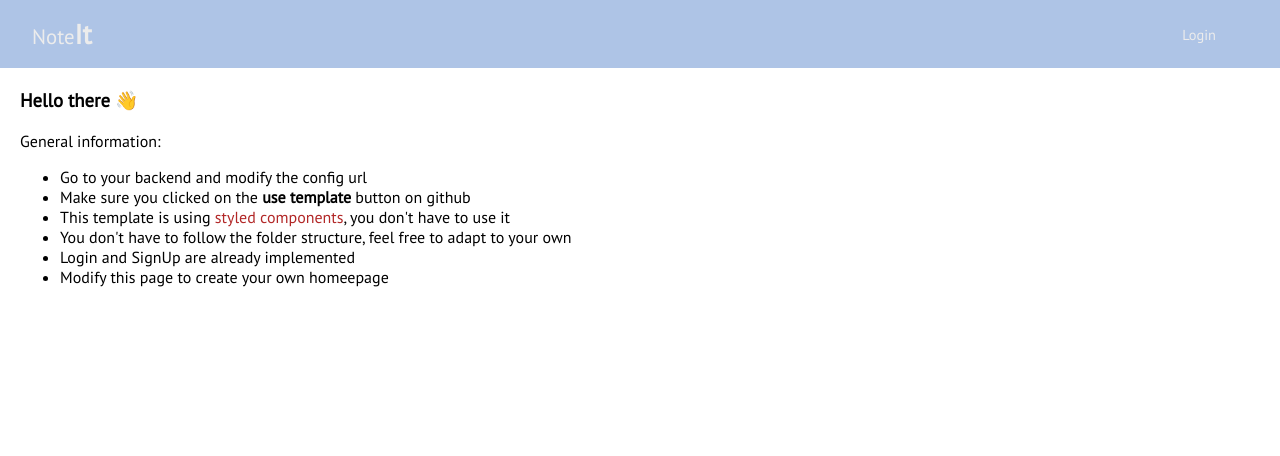
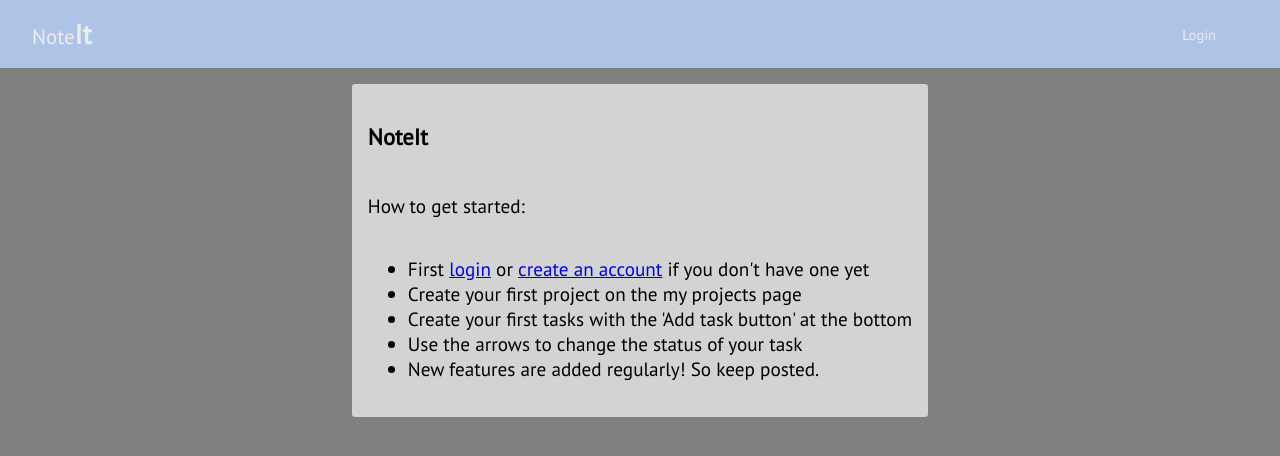
Before and after one commit to DefKirch/NoteIt-frontend, a React (Create React App) app: page / in a window 1280 px wide. Shown: the top 456 px of the page. Built offline with nearby package versions, Linux system fonts and the light colour scheme; no server answers.

Commit message:
Added project settings window

```diff
--- a/src/components/NewProjectForm/index.jsx
+++ b/src/components/NewProjectForm/index.jsx
@@ -3,6 +3,7 @@ import { useNavigate } from "react-router-dom";
 import { useState } from "react";
 import { useDispatch } from "react-redux";
 import { createNewProject } from "../../store/project/thunks";
+
 const NewProjectForm = () => {
   const dispatch = useDispatch();
   const navigate = useNavigate();
@@ -19,6 +20,7 @@ const NewProjectForm = () => {
     <Container>
       <NewProjectContainer>
         <form onSubmit={handleSubmit}>
+          <div>
             <label>
               Project Name
               <input
@@ -35,6 +37,7 @@ const NewProjectForm = () => {
                 onChange={(e) => setPDesc(e.target.value)}
               />
             </label>
+          </div>
           <div style={{ display: "flex", justifyContent: "space-around" }}>
             <button
               className="Submit-Button"
@@ -53,7 +56,7 @@ const NewProjectForm = () => {
 
 const NewProjectContainer = styled.div`
   display: flex;
-  background-color: gray;
+  background-color: #aec4e6;
   width: 25rem;
   height: 15rem;
   padding: 2rem;
@@ -64,6 +67,7 @@ const NewProjectContainer = styled.div`
     width: inherit;
     display: flex;
     flex-direction: column;
+    justify-content: space-between;
   }
   & label {
     display: flex;
--- /dev/null
+++ b/src/components/ProjectSettings/index.jsx
@@ -0,0 +1,120 @@
+import styled from "styled-components";
+import { IoCloseOutline, IoRemoveCircleOutline } from "react-icons/io5";
+import { useSelector } from "react-redux";
+import { selectMe } from "../../store/project/selectors";
+const ProjectSettings = ({ Project, setSettingsIsOpen }) => {
+  const User = useSelector(selectMe);
+  return (
+    <Container>
+      <h3>{Project.name}</h3>
+      <button className="X-Button" onClick={() => setSettingsIsOpen(false)}>
+        <IoCloseOutline />
+      </button>
+      <p>{Project.description}</p>
+      <p>More settings coming</p>
+      <div className="Users-Div">
+        <p>Collaborators:</p>
+
+        {Project.users.map((user) => {
+          return (
+            <p className="User-Row">
+              <li style={{ display: "flex", alignItems: "center" }}>
+                <img
+                  src={user.profilePicture}
+                  className="avatar"
+                  style={{ marginRight: "0.5rem" }}
+                />
+                <li key={user.id}>
+                  {user.name} - {user.email}
+                </li>
+              </li>
+              {user.name !== User.name ? (
+                <button className="Remove-Button">
+                  <IoRemoveCircleOutline />
+                </button>
+              ) : (
+                ""
+              )}
+            </p>
+          );
+        })}
+        <p>Add user</p>
+        <button
+          className="Close-Button"
+          onClick={() => setSettingsIsOpen(false)}
+        >
+          Close
+        </button>
+      </div>
+    </Container>
+  );
+};
+
+const Container = styled.div`
+  padding: 0 2rem 2rem 2rem;
+  position: absolute;
+  top: 25%;
+  right: 35%;
+  //   -webkit-transform: translate(-35%, -50%);
+  //   transform: translate(-35%, -50%);
+  background-color: white;
+  box-shadow: 0 0 0 0.1rem rgba(0, 0, 0, 0.1);
+  border-radius: 0.2rem;
+  width: 30rem;
+  height: auto;
+  z-index: 100;
+  & .Users-Div {
+    // background-color: grey;
+  }
+
+  & .Users-Div li {
+    list-style-type: none;
+  }
+  & .Top-Row {
+  }
+  & .X-Button {
+    position: absolute;
+    top: 0;
+    right: 0;
+    background-color: inherit;
+    border: none;
+    font-size: 1.2rem;
+    -webkit-transition: all 0.25s ease;
+  }
+  & .X-Button:hover {
+    color: white;
+    cursor: pointer;
+    background-color: lightgray;
+    border-radius: 0.2rem;
+  }
+  & .User-Row {
+    display: flex;
+    justify-content: space-between;
+    align-items: center;
+  }
+  & .Remove-Button {
+    background-color: inherit;
+    border: none;
+    font-size: 1.2rem;
+    -webkit-transition: all 0.25s ease;
+  }
+  & .Remove-Button:hover {
+    cursor: pointer;
+  }
+  & .Close-Button {
+    background-color: inherit;
+    border: none;
+    font-size: 1.2rem;
+    -webkit-transition: all 0.25s ease;
+    border-radius: 0.2rem;
+    background-color: lightgrey;
+    color: grey;
+  }
+  & .Close-Button:hover {
+    cursor: pointer;
+    color: white;
+    background-color: grey;
+  }
+`;
+
+export default ProjectSettings;
--- a/src/pages/Homepage.js
+++ b/src/pages/Homepage.js
@@ -1,26 +1,45 @@
-import { Title } from "../styled"
-import { Link } from "react-router-dom"
-import { LinkWord } from "../styled"
-import styled from "styled-components"
+import { Title } from "../styled";
+import { Link } from "react-router-dom";
+import { LinkWord } from "../styled";
+import styled from "styled-components";
 
 export const Homepage = () => {
-
   return (
     <Container>
-     <h3>Hello there 👋</h3>
-     <p>General information:</p>
-     <ul>
-      <li>Go to your backend and modify the config url</li>
-      <li>Make sure you clicked on the <b>use template</b> button on github</li>
-      <li>This template is using <a style={LinkWord} target="_blank" href="https://styled-components.com/">styled components</a>, you don't have to use it</li>
-      <li>You don't have to follow the folder structure, feel free to adapt to your own</li>
-      <li>Login and SignUp are already implemented</li>
-      <li>Modify this page to create your own homeepage</li>
-     </ul>
+      <div className="Content-Container">
+        <h3>NoteIt</h3>
+        <p>How to get started:</p>
+        <ul>
+          <li>
+            First <Link to="/login">login</Link> or{" "}
+            <Link to="/signup">create an account</Link> if you don't have one
+            yet
+          </li>
+          <li>Create your first project on the my projects page</li>
+          <li>
+            Create your first tasks with the 'Add task button' at the bottom
+          </li>
+          <li>Use the arrows to change the status of your task</li>
+          <li>New features are added regularly! So keep posted. </li>
+        </ul>
+      </div>
     </Container>
-  )
-}
+  );
+};
 
 const Container = styled.div`
-  margin: 20px
-`
+  display: flex;
+  flex-direction: column;
+  align-items: center;
+  background-color: grey;
+  height: calc(100vh - 4.25rem);
+  font-size: 1.2rem;
+  & .Content-Container {
+    display: flex;
+    flex-direction: column;
+    margin: 1rem;
+    padding: 1rem;
+    background-color: lightgrey;
+    border-radius: 0.2rem;
+  }
+`;
--- a/src/pages/ProfilePage/index.jsx
+++ b/src/pages/ProfilePage/index.jsx
@@ -1,5 +1,16 @@
+import { useDispatch, useSelector } from "react-redux";
+import { useEffect } from "react";
 import styled from "styled-components";
+import { selectMe } from "../../store/project/selectors";
+import { fetchMyProjects } from "../../store/project/thunks";
 const ProfilePage = () => {
+  const dispatch = useDispatch();
+  const User = useSelector(selectMe);
+
+  useEffect(() => {
+    dispatch(fetchMyProjects());
+  }, []);
+
   return (
     <ProfilePageContainer>
       <div className="Left">
--- a/src/store/project/selectors.js
+++ b/src/store/project/selectors.js
@@ -1,3 +1,4 @@
 export const selectProject = (state) => state.project.project;
 export const selectMyProjects = (state) => state.project.myProjects;
 export const selectProjectId = (state) => state.project.project.id;
+export const selectMe = (state) => state.user.profile;
--- a/src/store/project/slice.js
+++ b/src/store/project/slice.js
@@ -18,6 +18,14 @@ export const projectSlice = createSlice({
     addTask: (state, action) => {
       state.project.tasks = [...state.project.tasks, action.payload];
     },
+    updateTaskInfo: (state, action) => {
+      // title, description, id
+      state.project.tasks.find((task) => task.id === action.payload.id).title =
+        action.payload.title;
+      state.project.tasks.find(
+        (task) => task.id === action.payload.id
+      ).description = action.payload.description;
+    },
     changeTaskStatus: (state, action) => {
       state.project.tasks.find((task) => task.id === action.payload.id).status =
         action.payload.status;
@@ -37,6 +45,7 @@ export const {
   addTask,
   changeTaskStatus,
   deleteOneTask,
+  updateTaskInfo,
 } = projectSlice.actions;
 
 export default projectSlice.reducer;
--- a/src/store/project/thunks.js
+++ b/src/store/project/thunks.js
@@ -7,6 +7,7 @@ import {
   addTask,
   changeTaskStatus,
   deleteOneTask,
+  updateTaskInfo,
 } from "./slice";
 
 export const fetchMyProjects = () => async (dispatch, getState) => {
@@ -76,6 +77,7 @@ export const updateTask =
   (title, description, id, status) => async (dispatch, getState) => {
     const token = selectToken(getState());
     try {
+      console.log("Title", title);
       const response = await axios.patch(
         `${apiUrl}/projects/task/${id}`,
         {
@@ -88,6 +90,7 @@ export const updateTask =
         }
       );
       console.log(response.data.message);
+      dispatch(updateTaskInfo({ title, description, id }));
     } catch (e) {
       console.log(e.message);
     }
```
Also changed, not shown: src/components/NewProjectModal/index.jsx (added, +128 -0 lines), src/pages/ProjectOverview.jsx (+44 -2 lines), src/pages/ProjectPage.jsx (+30 -40 lines). Lines whose indentation alone changed are shown as unchanged.
